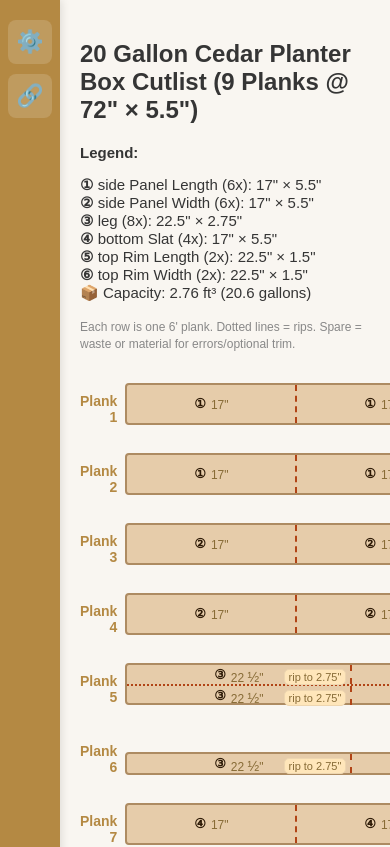
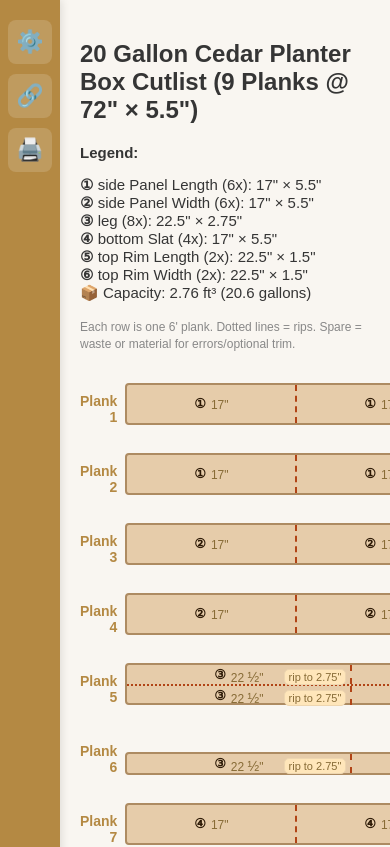
Before and after one commit to robertkraig/planter-box, a React (Vite) app: page / in a window 390 px wide. Shown: the top 847 px of the page. Built offline with nearby package versions, Linux system fonts and the light colour scheme.

Commit message:
update: adding print button for mobile devices

```diff
--- a/src/components/ConfigForm.tsx
+++ b/src/components/ConfigForm.tsx
@@ -119,6 +119,10 @@ export function ConfigForm({
       });
   };
 
+  const handlePrint = () => {
+    window.print();
+  };
+
   const renderInput = (key: string, value: any, path: string) => {
     if (typeof value === 'object' && !Array.isArray(value)) {
       return (
@@ -225,6 +229,14 @@ export function ConfigForm({
         >
           <span>🔗</span>
         </button>
+        <button
+          onClick={handlePrint}
+          className="config-form-nav-btn"
+          aria-label="Print cutlist"
+          title="Print Cutlist"
+        >
+          <span>🖨️</span>
+        </button>
       </div>
 
       <div className="config-form-sidebar">
```
